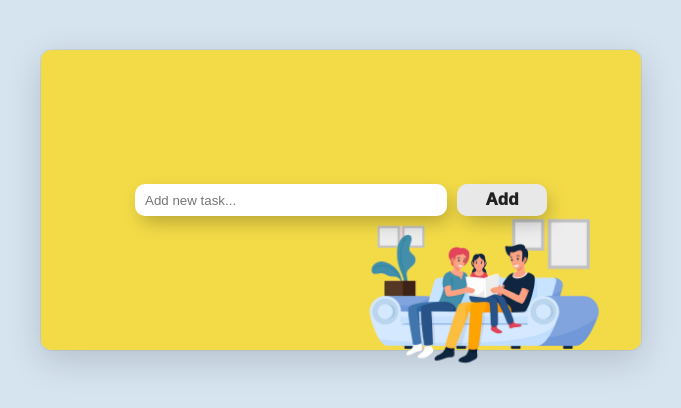
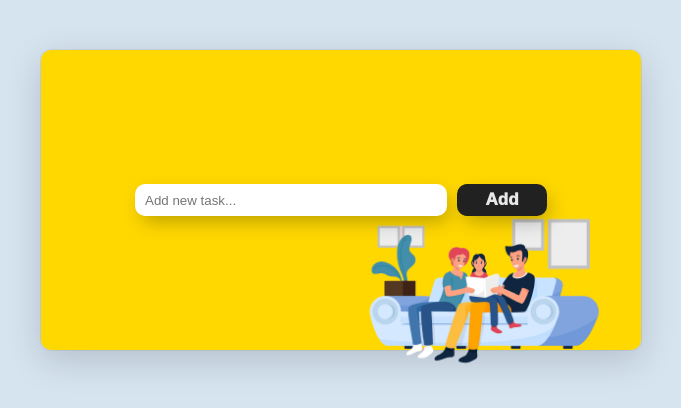
Before and after one commit to dradisic21/ToDoList, a React (Create React App) app: page / in a window 1280 px wide. Shown: the top 408 px of the page, without its empty margins (299-980 px from the left). Built offline with nearby package versions, Linux system fonts and the light colour scheme.

Commit message:
Add files via upload
fix

```diff
--- a/src/styles/Button.scss
+++ b/src/styles/Button.scss
@@ -3,9 +3,9 @@
   height: 32px;
   border: unset;
   border-radius: 10px;
-  color: #212121;
+  color:  #e8e8e8;
   z-index: 1;
-  background: #e8e8e8;
+  background: #212121;
   position: relative;
   font-weight: 1000;
   font-size: 17px;
@@ -14,26 +14,9 @@
   overflow: hidden;
   cursor: pointer;
 
-  &::before {
-    content: "";
-    position: absolute;
-    top: 0;
-    left: 0;
-    height: 100%;
-    width: 0;
-    border-radius: 10px;
-    background-color: #212121;
-    z-index: -1;
-    box-shadow: 4px 8px 19px -3px rgba(0, 0, 0, 0.27);
-    transition: all 250ms;
-  }
-
-  &:hover {
-    color: #e8e8e8;
-
-    &::before {
-      width: 100%;
-    }
+   &:active {
+    transform: scale(0.95);
+    transition-duration: .5s;
   }
 
   &:focus {
--- a/src/styles/ToDoForm.scss
+++ b/src/styles/ToDoForm.scss
@@ -19,7 +19,6 @@
     width: 100%;
     height: 100%;
     background-color: #FFD800;
-    opacity: 0.7;
     border-radius: 10px;
     }
     .img-box {
```
